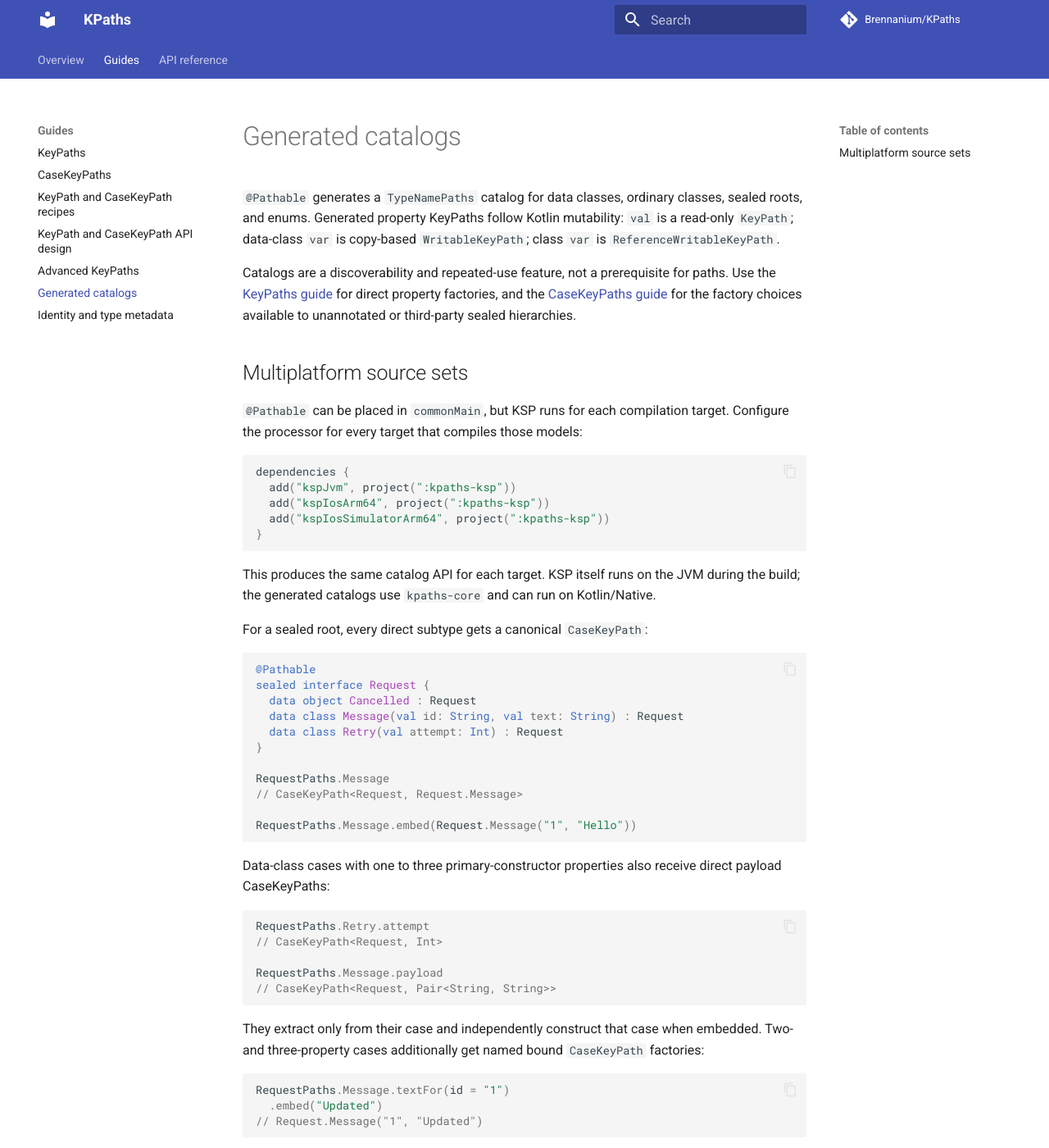
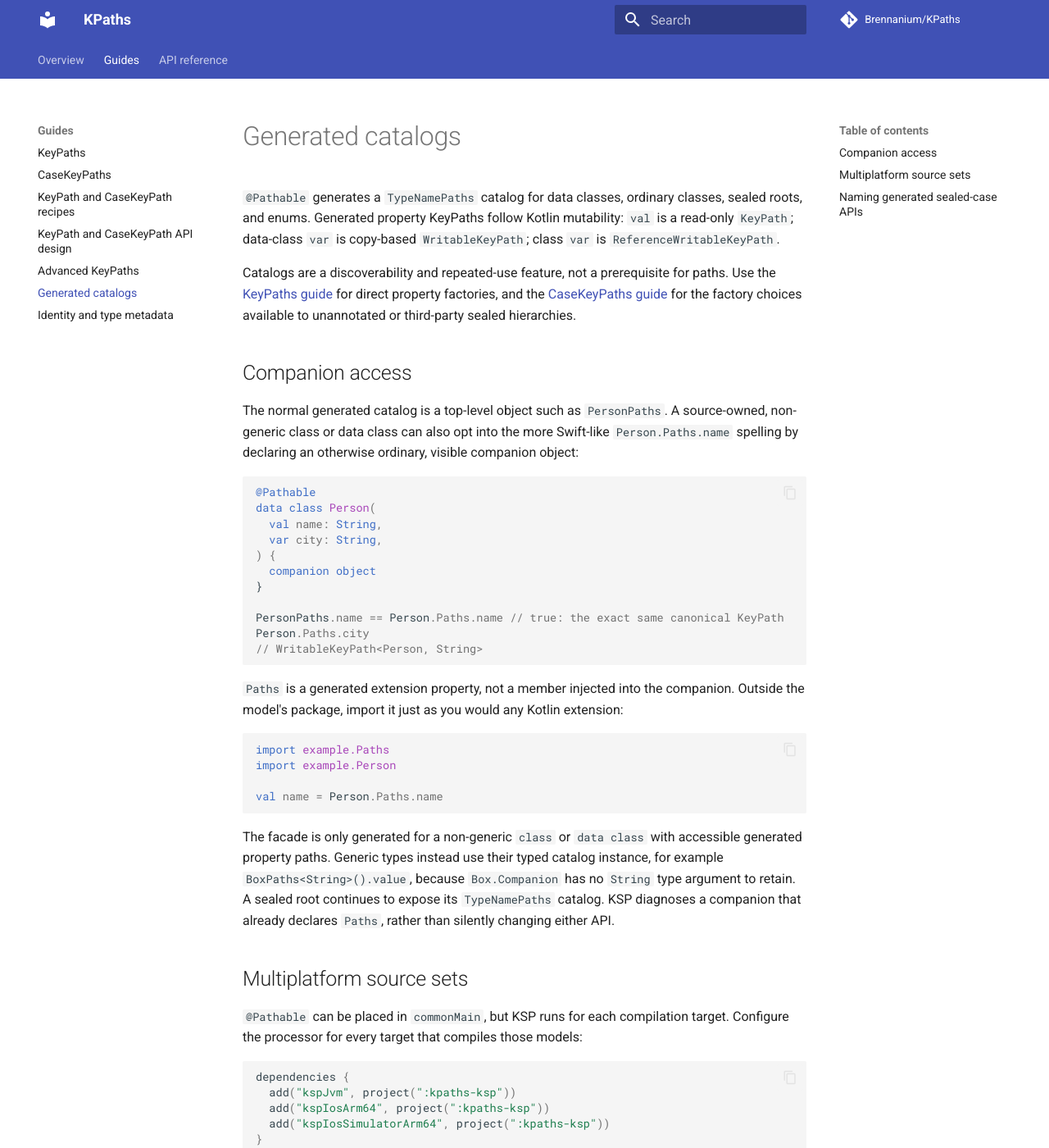
Before and after one commit to Brennanium/KPaths, an MkDocs documentation site: the page built from docs/generation.md, in a window 1280 px wide and 1400 px high. Shown: the whole window at 82% size. Built offline with MkDocs 1.6.1 and Material for MkDocs 9.7.7, drawn with Linux system fonts in a browser that asks for light colours; comment, search, counter and statistics services are not loaded; some of the changed text lies outside the part shown.

Commit message:
Document generated path customizations

````diff
--- a/docs/generation.md
+++ b/docs/generation.md
@@ -5,6 +5,42 @@
 Catalogs are a discoverability and repeated-use feature, not a prerequisite for paths. Use the
 [KeyPaths guide](key-paths.md) for direct property factories, and the [CaseKeyPaths guide](case-paths.md)
 for the factory choices available to unannotated or third-party sealed hierarchies.
+
+## Companion access
+
+The normal generated catalog is a top-level object such as `PersonPaths`. A source-owned,
+non-generic class or data class can also opt into the more Swift-like `Person.Paths.name` spelling
+by declaring an otherwise ordinary, visible companion object:
+
+```kotlin
+@Pathable
+data class Person(
+  val name: String,
+  var city: String,
+) {
+  companion object
+}
+
+PersonPaths.name == Person.Paths.name // true: the exact same canonical KeyPath
+Person.Paths.city
+// WritableKeyPath<Person, String>
+```
+
+`Paths` is a generated extension property, not a member injected into the companion. Outside the
+model's package, import it just as you would any Kotlin extension:
+
+```kotlin
+import example.Paths
+import example.Person
+
+val name = Person.Paths.name
+```
+
+The facade is only generated for a non-generic `class` or `data class` with accessible generated
+property paths. Generic types instead use their typed catalog instance, for example
+`BoxPaths<String>().value`, because `Box.Companion` has no `String` type argument to retain. A
+sealed root continues to expose its `TypeNamePaths` catalog. KSP diagnoses a companion that already
+declares `Paths`, rather than silently changing either API.
 
 ## Multiplatform source sets
 
@@ -38,6 +74,35 @@ RequestPaths.Message
 RequestPaths.Message.embed(Request.Message("1", "Hello"))
 ```
 
+## Naming generated sealed-case APIs
+
+`@Pathable("CustomPaths")` names the outer catalog. Within a sealed root, use `@CaseName` and
+`@PathsName` independently when the default case spelling and the case property-catalog spelling
+need different Kotlin names:
+
+```kotlin
+@Pathable
+sealed interface Event {
+  data object Idle : Event
+
+  @CaseName("message")
+  @PathsName("MessageContentPaths")
+  data class Message(val text: String) : Event
+}
+
+EventPaths.message
+// CaseKeyPath<Event, Event.Message>
+
+EventPaths.MessageContentPaths.text
+// KeyPath<Event.Message, String>
+```
+
+`@CaseName` also applies to enum entries. Both annotations affect only the public generated member
+name: the source declaration remains the structural case name in its `PathId`, so renaming an API
+does not change equality or hashing. `@PathsName` is valid only for a sealed case that has at least
+one accessible property path. KSP diagnoses invalid, reserved, and colliding generated names at the
+`@Pathable` declaration.
+
 Data-class cases with one to three primary-constructor properties also receive direct payload CaseKeyPaths:
 
 ```kotlin
````
Also changed, not shown: README.md (+4 -0 lines).
